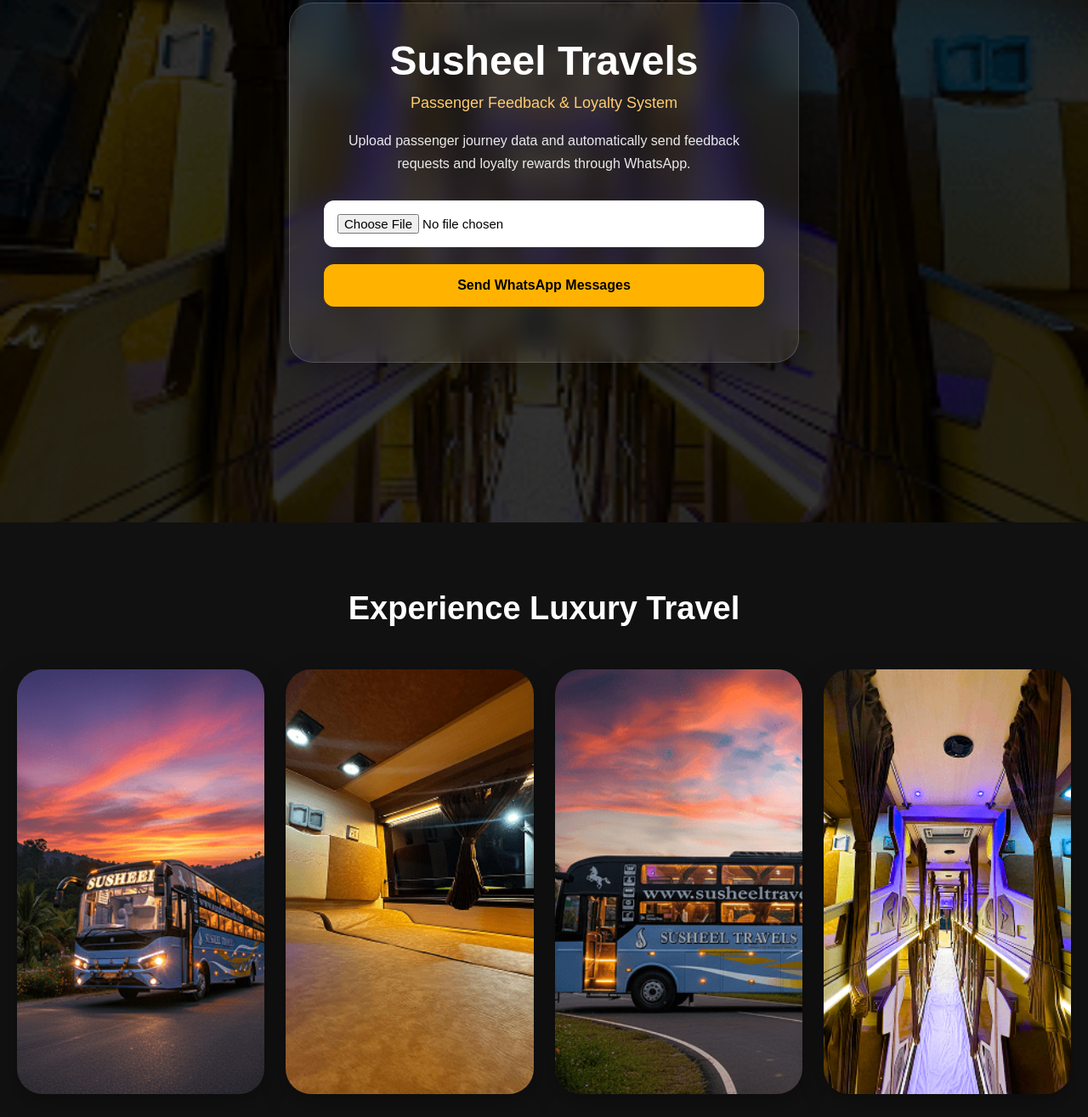
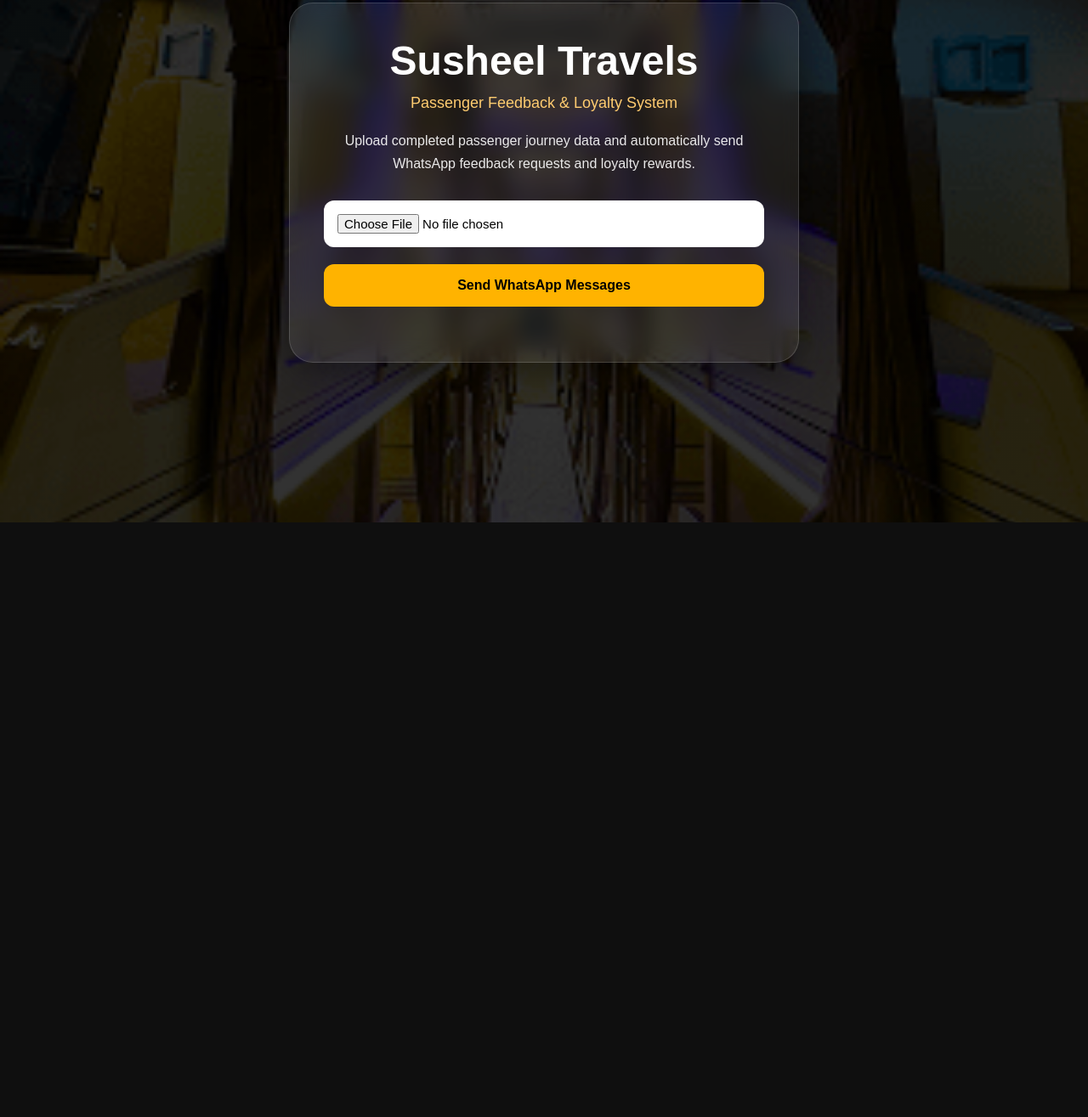
Before and after one commit to navaneethwork5900/whatsapp-bulk-sender, a website: page index.html in a window 1280 px wide. Shown: the part 185-1500 px from the top of the page at 85% size. After the commit the page ends 800 px from the top, so only its background shows below. Drawn offline with Linux system fonts and the light colour scheme.

Commit message:
Update index.html

```diff
--- a/index.html
+++ b/index.html
@@ -54,9 +54,9 @@
                 </p>
 
                 <p class="description">
-                    Upload passenger journey data and
-                    automatically send feedback requests
-                    and loyalty rewards through WhatsApp.
+                    Upload completed passenger journey data
+                    and automatically send WhatsApp feedback
+                    requests and loyalty rewards.
                 </p>
 
                 <input
@@ -77,40 +77,6 @@
 
     </section>
 
-    <!-- GALLERY -->
-
-    <section class="gallery-section">
-
-        <h2>
-            Experience Luxury Travel
-        </h2>
-
-        <div class="gallery-grid">
-
-            <img
-                src="./assets/gallery-1.png"
-                alt="Gallery 1"
-            >
-
-            <img
-                src="./assets/gallery-2.png"
-                alt="Gallery 2"
-            >
-
-            <img
-                src="./assets/gallery-3.png"
-                alt="Gallery 3"
-            >
-
-            <img
-                src="./assets/gallery-4.png"
-                alt="Gallery 4"
-            >
-
-        </div>
-
-    </section>
-
     <script src="script.js"></script>
 
 </body>
```
